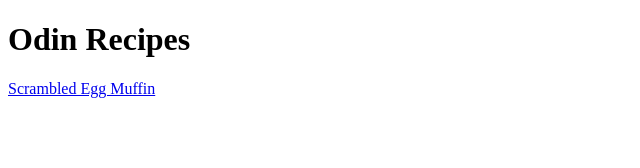
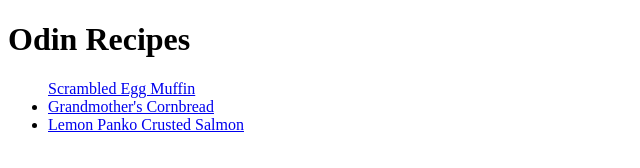
Before and after one commit to LevyOcampo/odin-recipes, a plain HTML site: page index.html in a window 1280 px wide. Shown: the whole page, without its empty margins (0-640 px from the left). Drawn offline with Linux system fonts and the light colour scheme.

Commit message:
Added the links to every recipe in the recipes directory

```diff
--- a/index.html
+++ b/index.html
@@ -8,6 +8,10 @@
 </head>
 <body>
     <h1>Odin Recipes</h1>
-    <a href="recipes/eggMuffin.html">Scrambled Egg Muffin</a>
+    <ul>
+        <l1><a href="recipes/eggMuffin.html">Scrambled Egg Muffin</a></l1>
+        <li><a href="recipes/buttermilkCornbread.html">Grandmother's Cornbread</a></li>
+        <li><a href="recipes/lemonPankoCrustedSalmon.html">Lemon Panko Crusted Salmon</a></li>
+    </ul>
 </body>
 </html>
```
